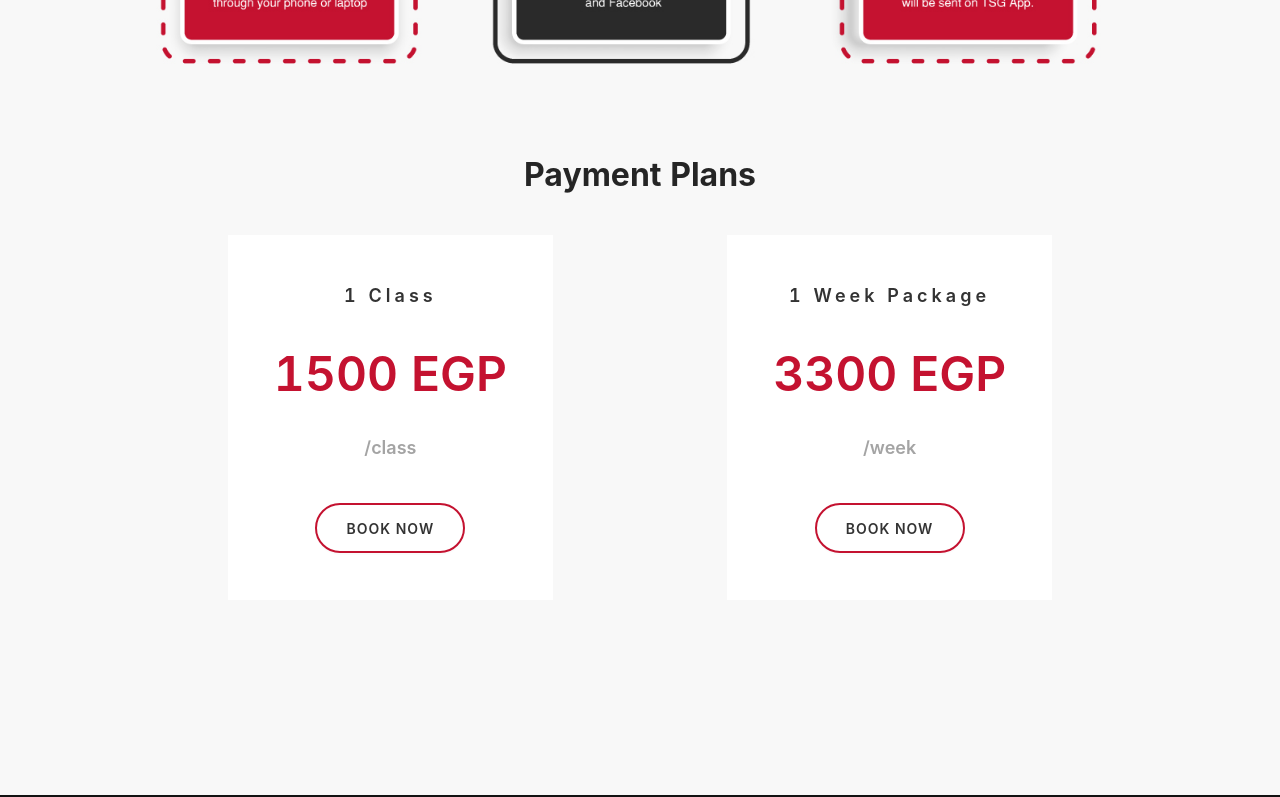
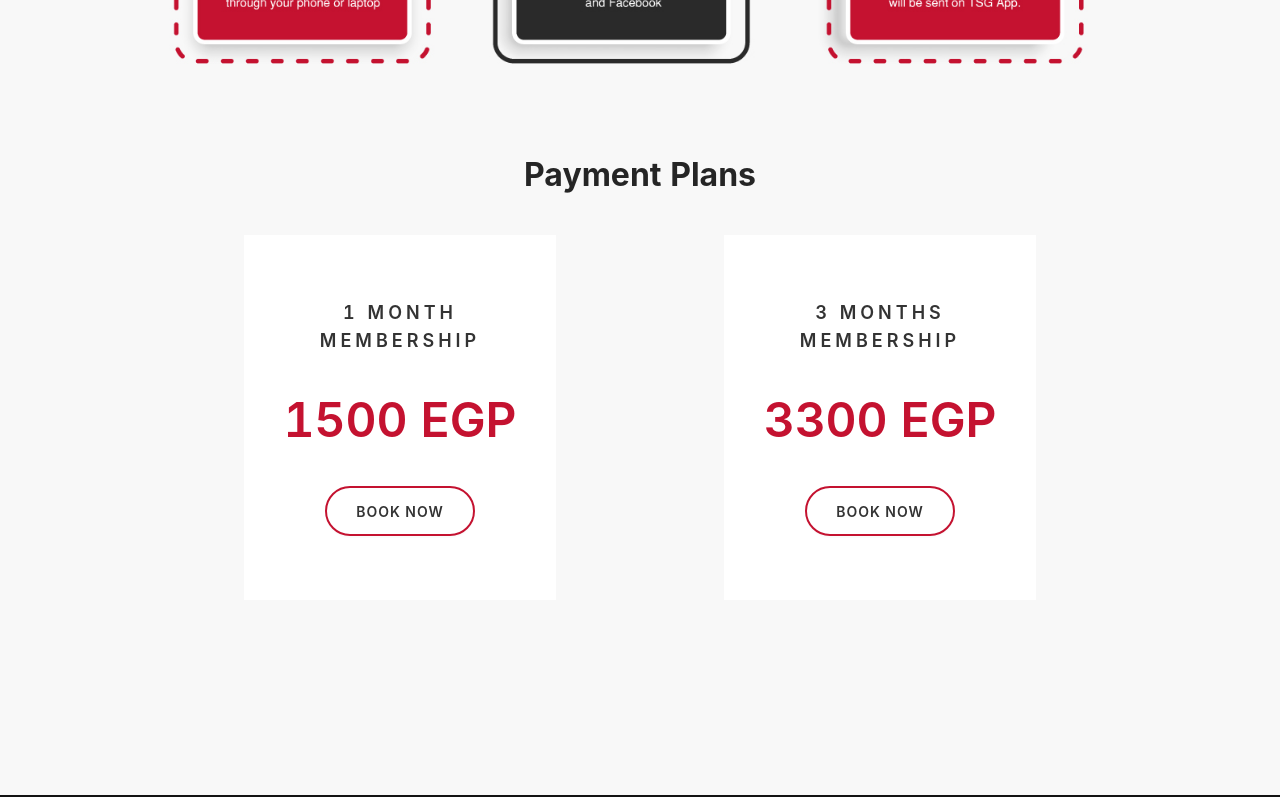
Before and after one commit to thesciencegym/fronttsg, a React (Create React App) app: page / in a window 1280 px wide. Shown: the part 1620-2417 px from the top of the page. Built offline with nearby package versions, Linux system fonts and the light colour scheme.

Commit message:
Fix typo

```diff
--- a/src/App.scss
+++ b/src/App.scss
@@ -10,7 +10,7 @@ body{
   background-color: #f8f8f8;
 }
 .container {
-  width: 78vw;
+  width: 75vw;
   max-width: 1441px;
   margin: auto;
   padding: 15px 0;
--- a/src/components/Home.js
+++ b/src/components/Home.js
@@ -71,8 +71,8 @@ class Home extends React.Component {
                         <Row>
                             <Col lg={12} md={24} xs={24}>
                                 <div className='box'>
-                                    <p>1 Class</p>
-                                    <h1>1500 EGP <span>/class</span></h1>
+                                    <p>1 MONTH MEMBERSHIP</p>
+                                    <h1>1500 EGP</h1>
                                     <Link to='/order/1'>
                                         <Button className='tsg-btn'>BOOK NOW</Button>
                                     </Link>
@@ -80,8 +80,8 @@ class Home extends React.Component {
                             </Col>
                             <Col lg={12} md={24} xs={24}>
                                 <div className='box'>
-                                    <p>1 Week Package</p>
-                                    <h1>3300 EGP <span>/week</span></h1>
+                                    <p>3 MONTHS MEMBERSHIP</p>
+                                    <h1>3300 EGP</h1>
                                     <Link to='/order/2'>
                                         <Button className='tsg-btn'>BOOK NOW</Button>
                                     </Link>
```
